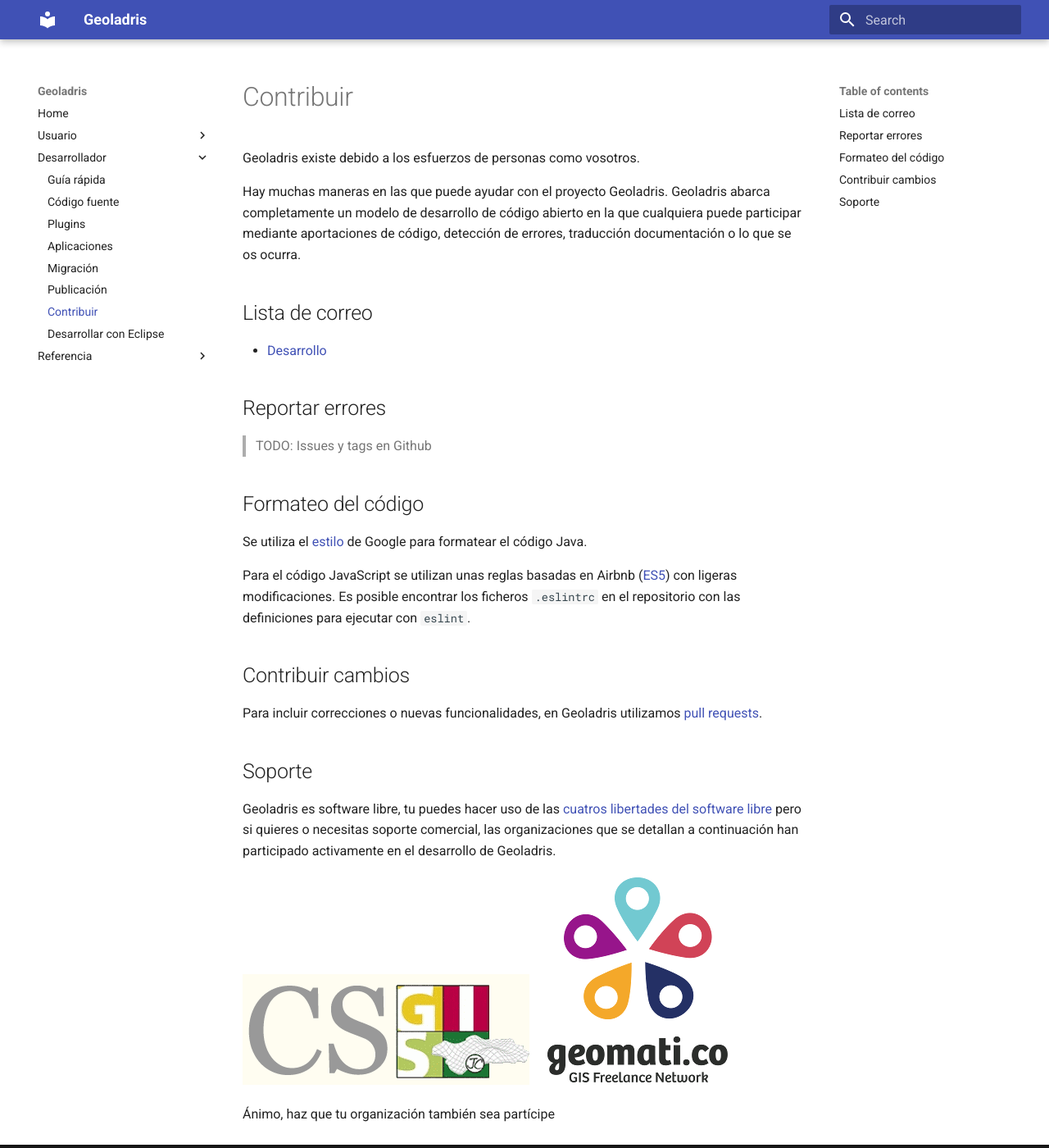
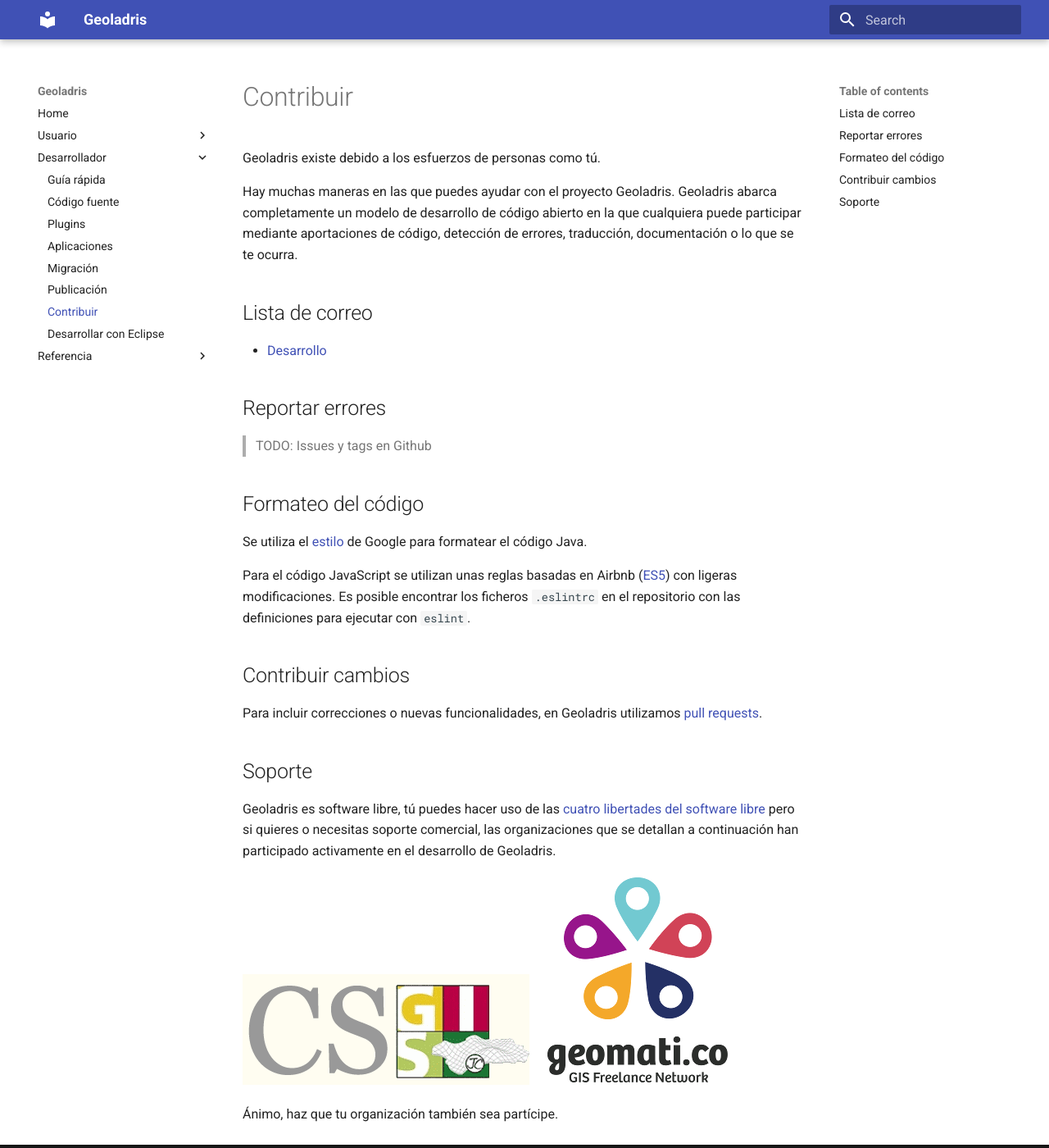
Before and after one commit to geoladris/doc, an MkDocs documentation site: the page built from docs/dev/contribute.md, in a window 1280 px wide and 1400 px high. Shown: the whole window at 82% size. Built offline with MkDocs 1.6.1 and Material for MkDocs 9.7.7, drawn with Linux system fonts in a browser that asks for light colours; old or Windows-style settings are respelled for this version of MkDocs.

Commit message:
Minor corrections

```diff
--- a/docs/dev/contribute.md
+++ b/docs/dev/contribute.md
@@ -1,6 +1,6 @@
-Geoladris existe debido a los esfuerzos de personas como vosotros.
+Geoladris existe debido a los esfuerzos de personas como tú.
 
-Hay muchas maneras en las que puede ayudar con el proyecto Geoladris. Geoladris abarca completamente un modelo de desarrollo de código abierto en la que cualquiera puede participar mediante aportaciones de código, detección de errores, traducción documentación o lo que se os ocurra.
+Hay muchas maneras en las que puedes ayudar con el proyecto Geoladris. Geoladris abarca completamente un modelo de desarrollo de código abierto en la que cualquiera puede participar mediante aportaciones de código, detección de errores, traducción, documentación o lo que se te ocurra.
 
 ## Lista de correo
 
@@ -21,9 +21,9 @@
 Para incluir correcciones o nuevas funcionalidades, en Geoladris utilizamos [pull requests](https://help.github.com/articles/about-pull-requests/).
 
 ## Soporte
-Geoladris es software libre, tu puedes hacer uso de las [cuatros libertades del software libre](https://es.wikipedia.org/wiki/Definici%C3%B3n_de_Software_Libre) pero si quieres o necesitas soporte comercial, las organizaciones que se detallan a continuación han participado activamente en el desarrollo de Geoladris.
+Geoladris es software libre, tú puedes hacer uso de las [cuatro libertades del software libre](https://es.wikipedia.org/wiki/Definici%C3%B3n_de_Software_Libre) pero si quieres o necesitas soporte comercial, las organizaciones que se detallan a continuación han participado activamente en el desarrollo de Geoladris.
 
 [![CSGIS](../_images/logo_CSGIS.png "CSGIS")](http://www.csgis.de/)
 [![geomati.co](../_images/logo_geomatico.png "geomati.co")](http://geomati.co)
 
-Ánimo, haz que tu organización también sea partícipe
+Ánimo, haz que tu organización también sea partícipe.
```
